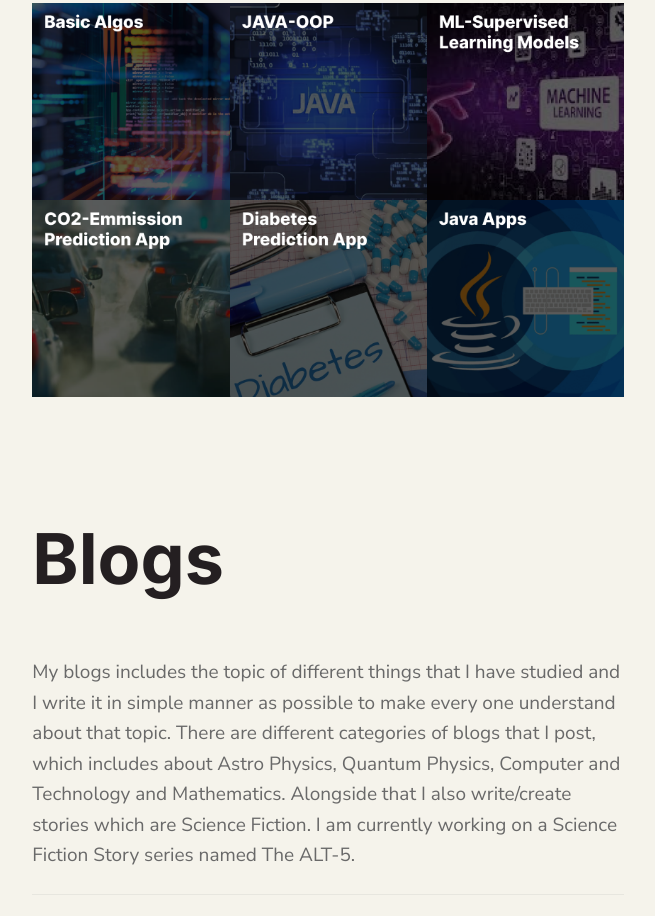
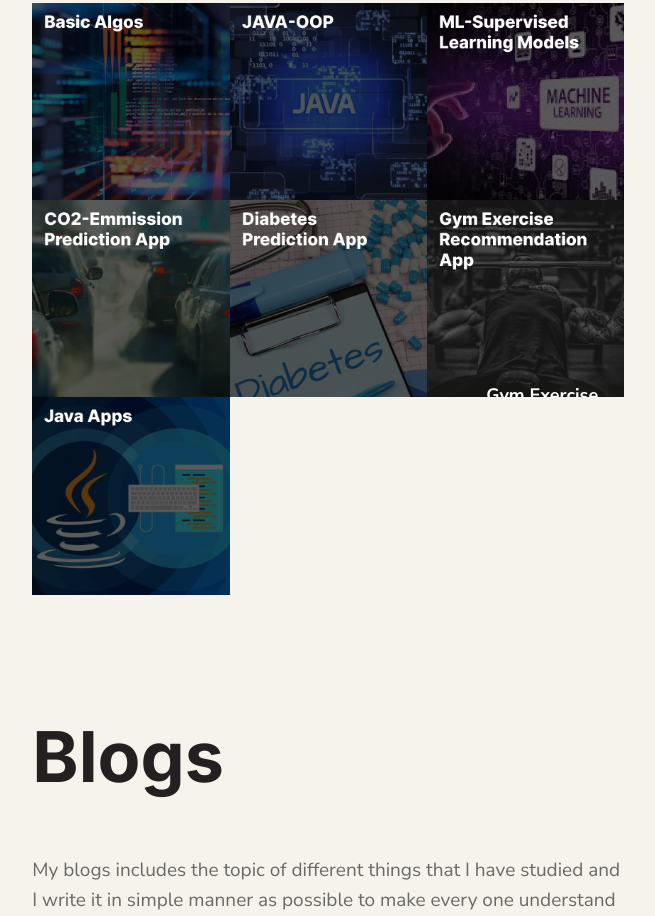
Before and after one commit to NoobProgramCoder/preHost, a plain HTML site: page index.html in a window 1280 px wide. Shown: the part 5796-6712 px from the top of the page, without its empty margins (205-860 px from the left). Drawn offline with nearby package versions, Linux system fonts and the light colour scheme.

Commit message:
Update index.html

```diff
--- a/index.html
+++ b/index.html
@@ -616,6 +616,15 @@
                                 </div>
 
 				    <div class="item tshirt col-md-4">
+                                    <a href="https://github.com/ashim-nepal/Gym-Recommendation-App" title="Gym Exercises Recommendations - Github" target="_blank">
+                                        <img class="portfolio-img" src="images/gym-app.png" alt="image">
+                                        <div class="description">
+                                            <h4>Gym Exercise Recommendation App</h4>
+                                        </div>
+                                    </a>
+                                </div>
+
+				    <div class="item tshirt col-md-4">
                                     <a href="https://github.com/ashim-nepal/Java_Apps" title="project location" target="_blank">
                                         <img class="portfolio-img" src="images/java-apps.png" alt="image">
                                         <div class="description">
```
